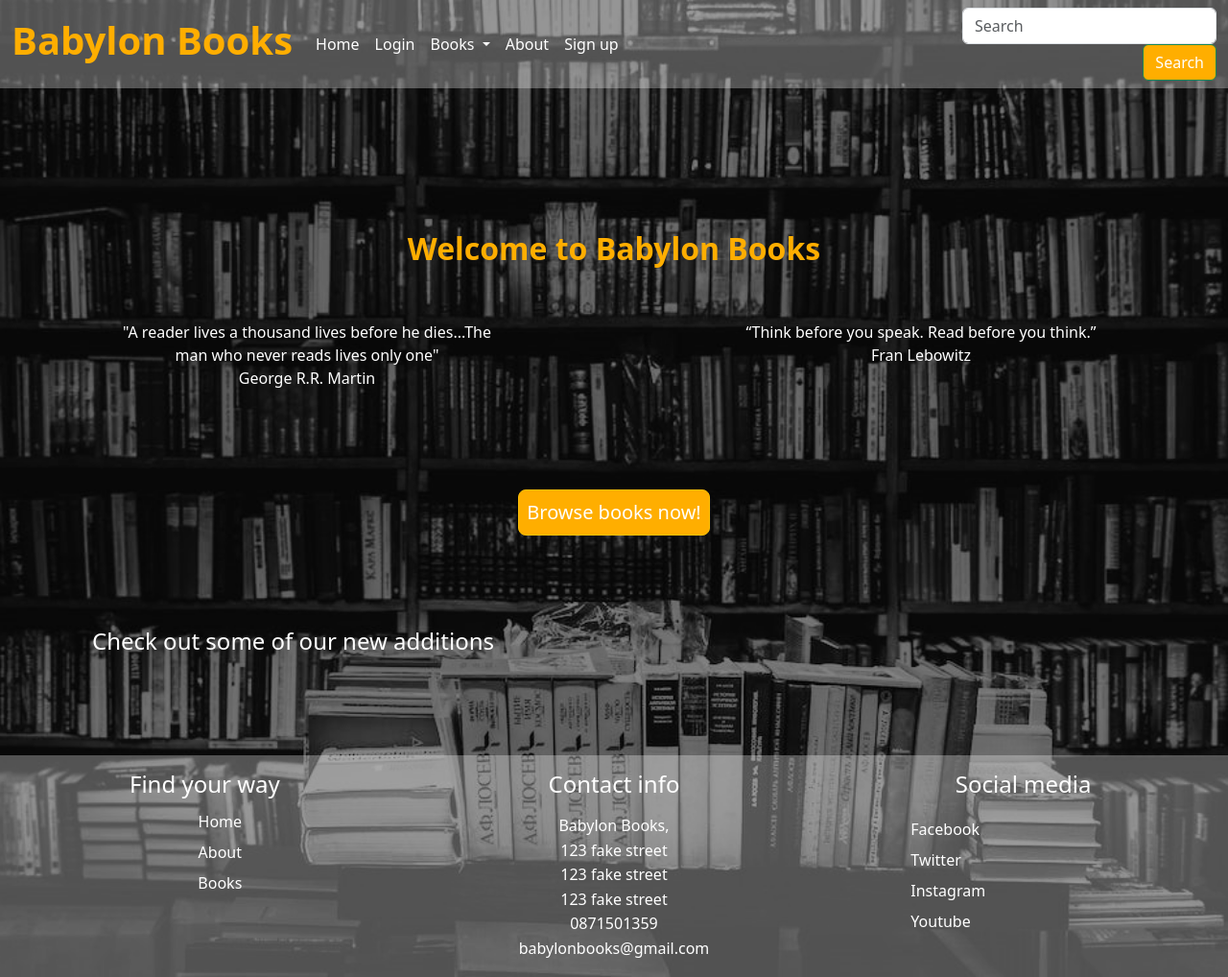
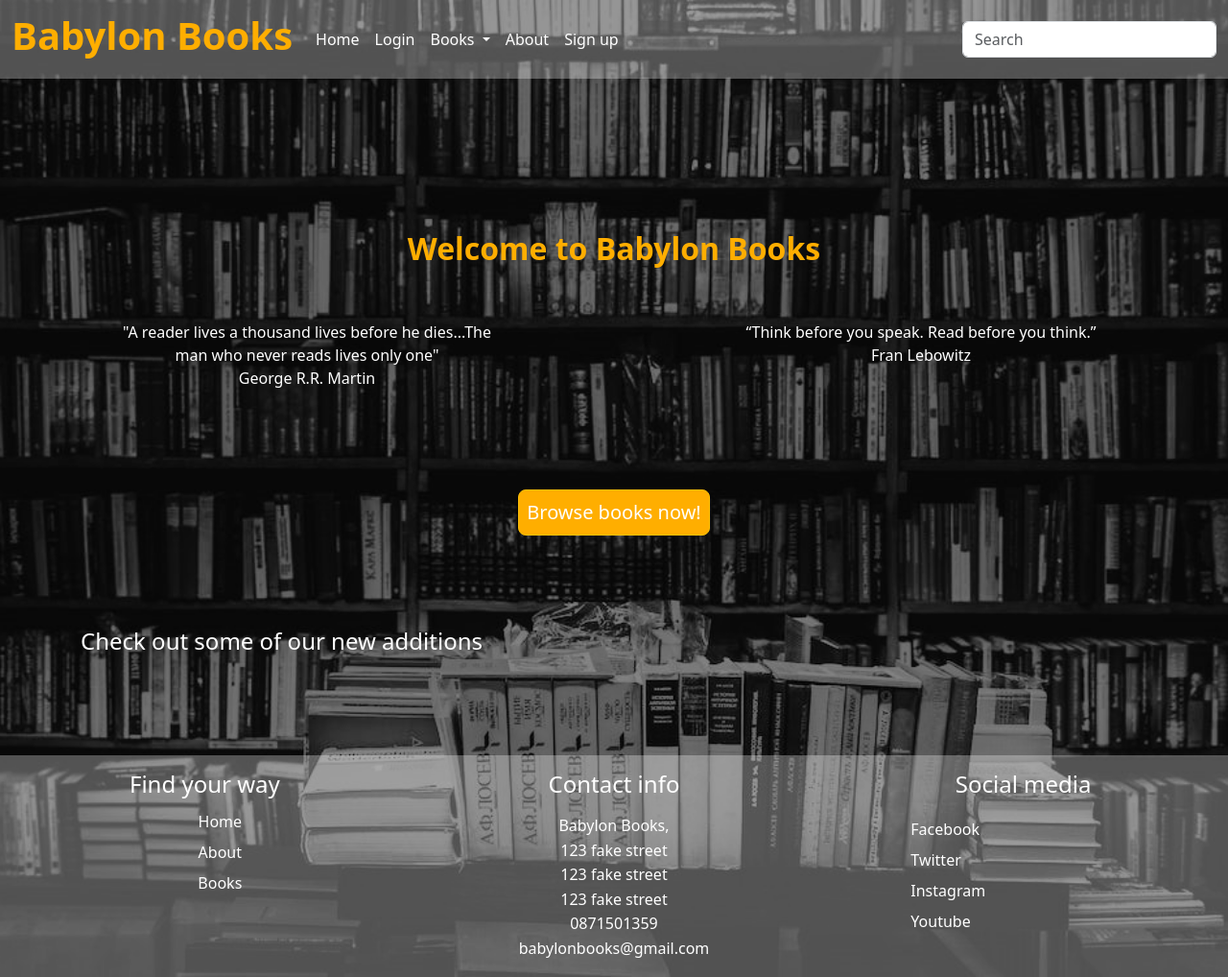
Before and after one commit to gazamcnulty/pp5-babylon-books, a Django app: page / in a window 1280 px wide. Shown: the whole page at 96% size. Run offline with Django 3.2, Linux system fonts and the light colour scheme; data that the repository does not hold is empty.

Commit message:
added foreign key relationship between book + author , from both sides, removed search button

```diff
--- a/babylon_books_app/models.py
+++ b/babylon_books_app/models.py
@@ -7,6 +7,8 @@ class Author(models.Model):
     name = models.CharField(max_length=254)
     info = models.TextField()
     image_url = models.URLField(max_length=1024, null=True, blank=True)
+    books_written = models.ForeignKey(
+        'Book', on_delete=models.SET_NULL, related_name="books_written", null=True)
 
     def __str__(self):
         return self.name
--- a/babylon_books_app/views.py
+++ b/babylon_books_app/views.py
@@ -52,6 +52,7 @@ def book_detail(request, book_id):
     return render(request, 'book_detail.html', context)
 
 
+
 def search_results(request):
     if request.method == "POST":
         search_response = request.POST['search_response']
--- a/templates/book_detail.html
+++ b/templates/book_detail.html
@@ -4,10 +4,12 @@
 <section>
     <div class="row text-center mb-5">
         <div class="col-12">
-            <h2>{{book.title}}</h2>
+            <h2>{{ book.title }}</h2>
             <p>{{ book.author }}</p>
             <p>€{{ book.price }}</p>
             <p>{{ book.description }}</p>
+            <p>About the author{{ book.author}}</p>
+            <p>{{ book.author.info }}</p>
         </div>
     </div>
 </section>
--- a/templates/index.html
+++ b/templates/index.html
@@ -20,9 +20,7 @@
             </div>
         </div>
             <div class="row mx-auto my-5">
-                <div class="col-12">
-                    <h4 class="ms-4 ps-5">Check out some of our new additions</h4>
-                </div>
+                <h4 class="ms-4 ps-5">Check out some of our new additions</h4>
                 {% for book in books %}
                     <div class="home_book col-3 p-1 text-center mb-5">
                         <h5>{{ book.title }}</h5>
@@ -32,7 +30,6 @@
                     </div>
                 {% endfor %}
             </div>
-
         </div>
     </div>
 </section>
--- a/templates/navbar.html
+++ b/templates/navbar.html
@@ -47,9 +47,9 @@
           </li>
           {% endif %}
         </ul>
-        <form method="POST" action="{%url 'search_results'%}" class="text-end searchbar "> {% csrf_token %}
-          <input class="form-control me-2" type="search" placeholder="Search" name="search_response" aria-label="Search">
-          <button class="btn btn-outline-success" type="submit">Search</button>
+        <form method="POST" action="{%url 'search_results'%}" class="text-end searchbar ">
+          {% csrf_token %}
+            <input class="form-control me-2" type="search" placeholder="Search" name="search_response" aria-label="Search">
         </form>
       </div>
     </div>
--- a/templates/search_results.html
+++ b/templates/search_results.html
@@ -18,6 +18,7 @@
                         <div class="book_tile col-8 p-1 m-3">
                             <p>{{ author.name }}</p>
                             <p>{{ author.info }}</p>
+                            <p>{{ author.books_written }}</p>
                         </div>
                     {% endfor %}
             {% else %}
```
Also changed, not shown: babylon_books_app/migrations/0003_author_books_written.py (added), babylon_books_app/migrations/0004_auto_20231113_1651.py (added).
